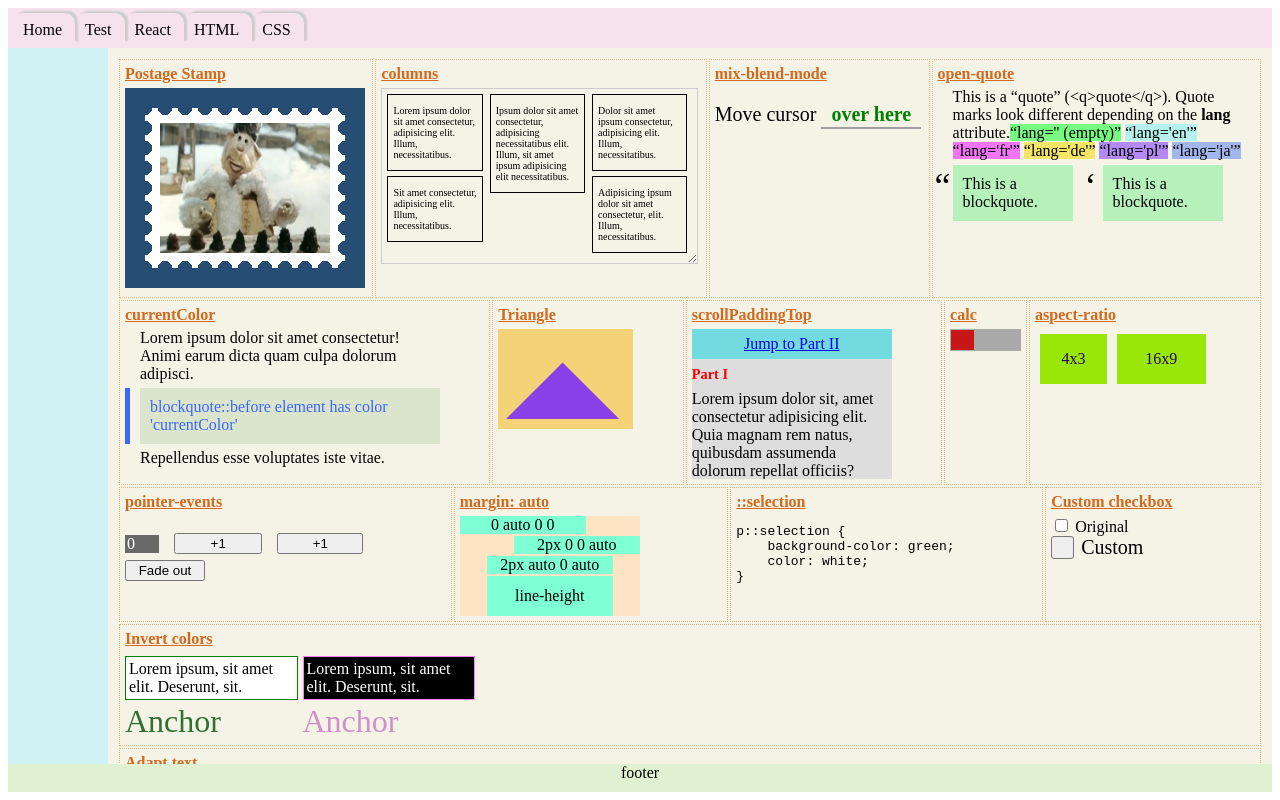
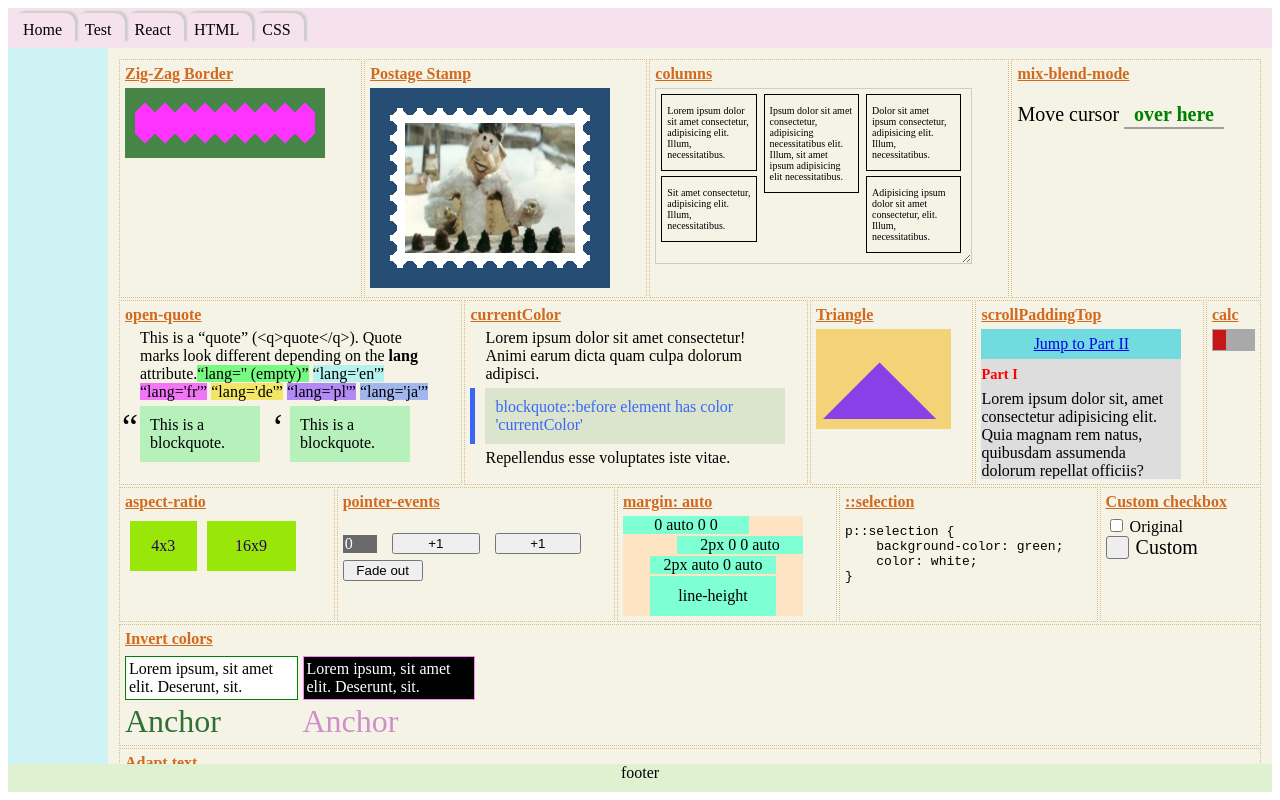
Before and after one commit to gh-prj/site, a React (Create React App) app: page /site/css_tricks in a window 1280 px wide. Built offline with nearby package versions, Linux system fonts and the light colour scheme; grey boxes are pictures that could not be loaded.

Commit message:
Add Zig-Zag Border

```diff
--- a/src/pages/Test/Test.module.scss
+++ b/src/pages/Test/Test.module.scss
@@ -84,9 +84,14 @@
     background: hsl(120, 75%, 50%);
     margin-top: 10px;
   }
-  .square {
+  .square50 {
     width: 50px;
     height: 50px;
+    background: #0001;
+  }
+  .square200 {
+    width: 200px;
+    height: 30px;
     background: #0001;
   }
   .mt10 {
@@ -95,4 +100,34 @@
   .red {
     background: #d00;
   }
+  .zigzag {
+    position: relative;
+    background: #62baea;
+    &::before {
+      position: absolute;
+      content: "";
+      width: 100%;
+      height: 24px;
+      background: linear-gradient(-135deg, #f8f8f8 12px, transparent 0%),
+        linear-gradient(135deg, #f8f8f8 12px, transparent 0%);
+      background-size: 24px;
+    }
+  }
+  .test5 {
+    position: relative;
+    margin-top: 10px;
+    width: 100px;
+    height: 100px;
+    background: hsl(0, 50%, 50%);
+    div {
+      position: absolute;
+      width: 60px;
+      height: 60px;
+      inset: 20px 20px;
+      background: linear-gradient(-135deg, #f8f8f8 22px, transparent 0%),
+        linear-gradient(135deg, #f8f8f8 22px, transparent 0%);
+      background-size: 60px;
+      // border: 1px solid #000;
+    }
+  }
 }
--- a/src/pages/Test/Test.tsx
+++ b/src/pages/Test/Test.tsx
@@ -42,7 +42,10 @@ x       x`
                 <div></div>
             </div>
             <div className={styles.test4}></div>
-            <div className={`${styles.square} ${styles.mt10} ${styles.red}`}></div>
+            <div className={`${styles.square200} ${styles.mt10} ${styles.red} ${styles.zigzag}`}></div>
+            <div className={styles.test5}>
+                <div></div>
+            </div>
         </div >
     );
 }
--- a/src/pages/css/Tricks/Tricks.module.scss
+++ b/src/pages/css/Tricks/Tricks.module.scss
@@ -631,6 +631,43 @@
       }
     }
 
+    div.zigzag {
+      $hue: 120;
+      $clr1: hsl($hue, 30%, 40%);
+      $clr2: hsl(calc($hue + 180), 100%, 60%);
+      position: relative;
+      background: $clr1;
+      width: 200px;
+      height: 70px;
+      div {
+        position: absolute;
+        inset: 10px 10px;
+        background: $clr2;
+        &::before {
+          content: "";
+          position: absolute;
+          top: 0;
+          left: 0;
+          width: 100%;
+          height: 20px;
+          background: linear-gradient(135deg, $clr1 10px, transparent 0%),
+            linear-gradient(-135deg, $clr1 10px, transparent 0%);
+          background-size: 20px;
+        }
+        &::after {
+          content: "";
+          position: absolute;
+          bottom: 0;
+          left: 0;
+          width: 100%;
+          height: 20px;
+          background: linear-gradient(45deg, $clr1 10px, transparent 0%),
+            linear-gradient(-45deg, $clr1 10px, transparent 0%);
+          background-size: 20px;
+        }
+      }
+    }
+
     div.test {
       display: block;
       width: 10px;
--- a/src/pages/css/Tricks/Tricks.tsx
+++ b/src/pages/css/Tricks/Tricks.tsx
@@ -9,6 +9,12 @@ const Tricks = () => {
 
     return (
         <div className={styles.container}>
+            <div>
+                <label>Zig-Zag Border</label>
+                <div className={styles.zigzag}>
+                    <div></div>
+                </div>
+            </div>
             <div>
                 <label>Postage Stamp</label>
                 <div className={styles.stamp}>
```
